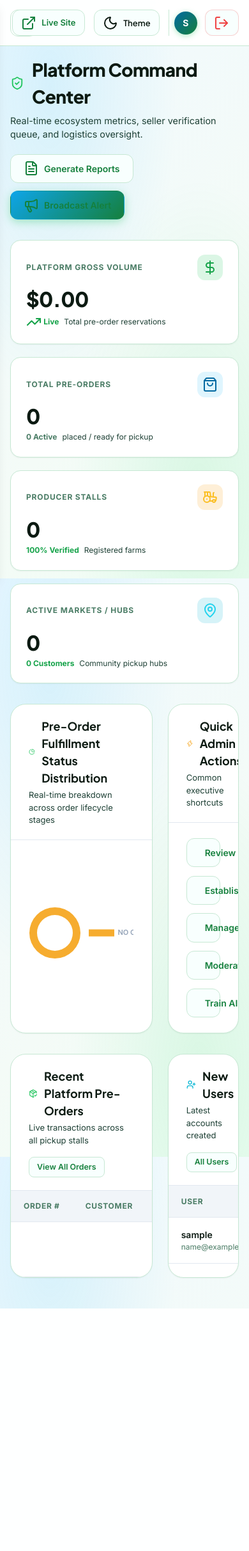
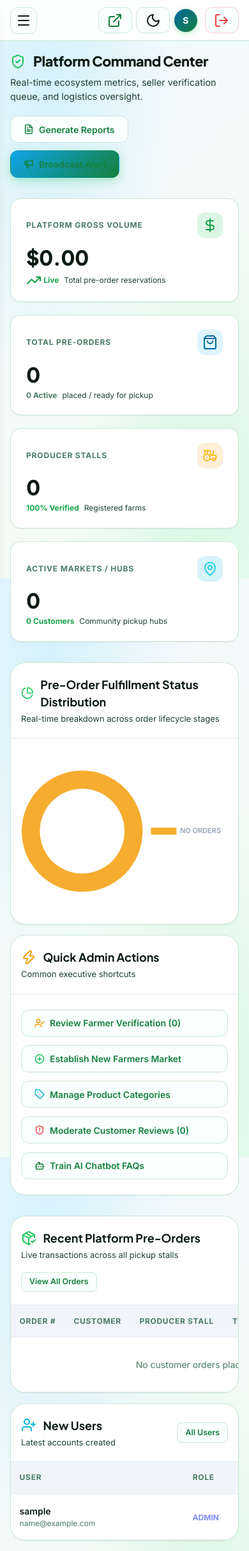
Before and after one commit to abdulrafaykhan11/MarketLink, a PHP site: page /admin/dashboard.php in a window 390 px wide. Shown: the whole page at 64% size. Before the commit the page ends 2045 px from the top, so only its background shows below. Run offline with PHP 8.4, Linux system fonts and the light colour scheme; the visitor is signed in with stand-in values (Sample User, id 1); data that the repository does not hold is empty.

Commit message:
Add responsive styles and enhance dashboard layout; include new product image

```diff
--- a/admin/dashboard.php
+++ b/admin/dashboard.php
@@ -177,7 +177,7 @@ try {
 </div>
 
 <!-- Charts & Visual Analytics Section -->
-<div style="display:grid; grid-template-columns: 2fr 1fr; gap:1.5rem; margin-bottom:2rem; @media(max-width:1024px){grid-template-columns: 1fr;}">
+<div class="admin-dashboard-split" style="margin-bottom:2rem;">
   <!-- Order Status Breakdown Chart -->
   <div class="admin-card" style="margin-bottom:0;">
     <div class="admin-card-header">
@@ -300,7 +300,7 @@ try {
 <?php endif; ?>
 
 <!-- Recent Platform Pre-Orders & System Registrations -->
-<div style="display:grid; grid-template-columns: 2fr 1fr; gap:1.5rem; @media(max-width:1024px){grid-template-columns: 1fr;}">
+<div class="admin-dashboard-split">
   <!-- Recent Pre-Orders Table -->
   <div class="admin-card">
     <div class="admin-card-header">
--- a/admin/includes/admin_header.php
+++ b/admin/includes/admin_header.php
@@ -69,6 +69,7 @@ $activeNav = $activeNav ?? 'dashboard';
   <!-- Core & Admin Stylesheets -->
   <link rel="stylesheet" href="<?= BASE_URL ?>/assets/css/main.css">
   <link rel="stylesheet" href="<?= BASE_URL ?>/assets/css/admin.css">
+  <link rel="stylesheet" href="<?= BASE_URL ?>/assets/css/responsive.css">
 
   <link rel="icon" type="image/svg+xml" href="<?= BASE_URL ?>/assets/images/logo.svg">
 </head>
--- /dev/null
+++ b/assets/css/responsive.css
@@ -0,0 +1,445 @@
+/* ===========================================================================
+   MarketLink - Shared responsive safeguards
+   Loaded after page styles to keep layouts inside every viewport.
+   =========================================================================== */
+
+html,
+body {
+  width: 100%;
+  max-width: 100%;
+}
+
+img,
+video,
+canvas,
+svg {
+  max-width: 100%;
+}
+
+img,
+video {
+  height: auto;
+}
+
+input,
+select,
+textarea,
+button {
+  max-width: 100%;
+}
+
+/* Flex and grid children otherwise retain their intrinsic minimum width. */
+.admin-main,
+.admin-content,
+.customer-main,
+.customer-content,
+.farmer-main,
+.farmer-content,
+.admin-card,
+.farmer-card,
+.dashboard-grid-2 > *,
+.cart-layout-grid > *,
+.farmer-grid-2-col > *,
+.farmer-grid-equal-2 > *,
+.admin-grid-split > *,
+.hero-grid > *,
+.bento-grid > *,
+.contact-layout > *,
+.auth-layout > * {
+  min-width: 0;
+}
+
+/* Keep dense data usable on small screens without allowing it to widen pages. */
+.admin-table-container,
+.farmer-table-responsive,
+.cart-table-responsive,
+.contrast-table {
+  max-width: 100%;
+  overscroll-behavior-inline: contain;
+  -webkit-overflow-scrolling: touch;
+  scrollbar-width: none;
+}
+
+.admin-table-container::-webkit-scrollbar,
+.farmer-table-responsive::-webkit-scrollbar,
+.cart-table-responsive::-webkit-scrollbar,
+.contrast-table::-webkit-scrollbar {
+  display: none;
+}
+
+.admin-table,
+.farmer-table,
+.cart-table-responsive .cart-items-table,
+.contrast-table table {
+  max-width: none;
+}
+
+pre,
+code {
+  overflow-wrap: anywhere;
+  white-space: pre-wrap;
+}
+
+@media (max-width: 1024px) {
+  .admin-dashboard-split {
+    display: grid;
+    grid-template-columns: minmax(0, 1fr);
+    gap: 1rem;
+  }
+
+  .admin-dashboard-split .admin-card {
+    margin-bottom: 0;
+  }
+
+  .admin-topbar,
+  .customer-topbar,
+  .farmer-topbar {
+    max-width: 100%;
+  }
+
+  .admin-topbar-left,
+  .customer-topbar-left,
+  .farmer-topbar-left,
+  .topbar-left,
+  .farmer-topbar-search,
+  .topbar-search-box {
+    min-width: 0;
+  }
+
+  .admin-stats-grid,
+  .farmer-stats-grid,
+  .stats-grid {
+    grid-template-columns: repeat(2, minmax(0, 1fr));
+  }
+
+  .products-catalog-grid,
+  .market-cards-grid,
+  .farmer-products-grid,
+  .stalls-grid,
+  .audience-grid,
+  .journey-grid,
+  .abt-principles-grid,
+  .abt-stats-grid {
+    grid-template-columns: repeat(2, minmax(0, 1fr));
+  }
+}
+
+@media (max-width: 768px) {
+  .admin-topbar,
+  .customer-topbar,
+  .farmer-topbar {
+    height: auto;
+    min-height: 64px;
+    padding: 0.65rem 1rem;
+    gap: 0.65rem;
+  }
+
+  .admin-topbar-right,
+  .customer-topbar-right,
+  .farmer-topbar-right,
+  .topbar-right {
+    gap: 0.4rem;
+    min-width: 0;
+  }
+
+  .admin-topbar-btn,
+  .topbar-btn,
+  .farmer-topbar-btn {
+    flex-shrink: 0;
+  }
+
+  .admin-topbar-right > div {
+    padding-left: 0 !important;
+    border-left: 0 !important;
+  }
+
+  .admin-page-breadcrumb,
+  .farmer-cutoff-ticker,
+  .farmer-topbar-search,
+  .topbar-search-box,
+  .admin-topbar-btn > span,
+  .farmer-btn-primary > span {
+    display: none;
+  }
+
+  .admin-content,
+  .customer-content,
+  .farmer-content {
+    padding-left: 1rem;
+    padding-right: 1rem;
+  }
+
+  .admin-card-header,
+  .admin-card-body,
+  .admin-toolbar,
+  .farmer-card,
+  .modal-header,
+  .modal-body,
+  .modal-footer,
+  .farmer-modal-header,
+  .farmer-modal-body,
+  .farmer-modal-footer {
+    padding-left: 1rem;
+    padding-right: 1rem;
+  }
+
+  .admin-page-header,
+  .page-header-row,
+  .farmer-page-header,
+  .farmer-card-header,
+  .farmer-alert-banner {
+    align-items: flex-start;
+  }
+
+  .admin-alert-banner {
+    flex-direction: column;
+  }
+
+  .admin-alert-banner > div {
+    min-width: 0;
+  }
+
+  .admin-header-actions,
+  .farmer-card-actions,
+  .farmer-hero-actions,
+  .filter-pills-row,
+  .farmer-action-group {
+    width: 100%;
+    flex-wrap: wrap;
+  }
+
+  .admin-toolbar {
+    align-items: stretch;
+  }
+
+  .admin-search-wrapper {
+    min-width: 0;
+    max-width: none;
+    width: 100%;
+  }
+
+  .admin-filter-tabs,
+  .filter-pills-row {
+    flex-wrap: nowrap;
+    overflow-x: auto;
+    padding-bottom: 0.25rem;
+    scrollbar-width: none;
+  }
+
+  .admin-filter-tabs::-webkit-scrollbar,
+  .filter-pills-row::-webkit-scrollbar {
+    display: none;
+  }
+
+  .admin-filter-tab,
+  .filter-pill {
+    flex: 0 0 auto;
+  }
+
+  .admin-stats-grid,
+  .farmer-stats-grid,
+  .stats-grid,
+  .products-catalog-grid,
+  .market-cards-grid,
+  .farmer-products-grid,
+  .stalls-grid,
+  .audience-grid,
+  .journey-grid,
+  .abt-mv-grid,
+  .abt-principles-grid,
+  .abt-stats-grid,
+  .form-grid {
+    grid-template-columns: minmax(0, 1fr);
+  }
+
+  .farmer-hero-actions > *,
+  .admin-header-actions > .admin-btn,
+  .farmer-action-group > .farmer-btn-action {
+    max-width: 100%;
+  }
+
+  .modal-backdrop,
+  .farmer-modal-backdrop,
+  .admin-modal-backdrop {
+    padding: 0.75rem;
+  }
+
+  .modal-window,
+  .farmer-modal,
+  .admin-modal-card {
+    width: 100%;
+    max-height: calc(100vh - 1.5rem);
+  }
+
+  /* Mobile-only replacement for the video hero. */
+  .hero-section {
+    height: auto;
+    min-height: 650px;
+    display: flex;
+    align-items: flex-end;
+    isolation: isolate;
+  }
+
+  .hero-fullscreen-video {
+    display: none;
+  }
+
+  .hero-fullscreen-bg {
+    background-image: url('../images/farm_fresh_hero.jpg');
+    background-position: center;
+    background-size: cover;
+  }
+
+  .hero-fullscreen-overlay {
+    background: linear-gradient(180deg, rgba(5, 20, 18, 0.22) 0%, rgba(5, 20, 18, 0.58) 43%, rgba(5, 20, 18, 0.96) 100%);
+  }
+
+  .hero-mobile-panel {
+    display: block;
+    position: relative;
+    z-index: 1;
+    width: 100%;
+    padding: 7rem 1.25rem 2rem;
+    color: #ffffff;
+  }
+
+  .hero-mobile-kicker {
+    display: inline-flex;
+    align-items: center;
+    gap: 0.5rem;
+    padding: 0.4rem 0.7rem;
+    border: 1px solid rgba(134, 239, 172, 0.45);
+    background: rgba(5, 46, 22, 0.72);
+    color: #dcfce7;
+    font-size: 0.75rem;
+    font-weight: 700;
+    text-transform: uppercase;
+  }
+
+  .hero-mobile-kicker span {
+    width: 0.45rem;
+    height: 0.45rem;
+    border-radius: 50%;
+    background: #4ade80;
+    box-shadow: 0 0 0 0.25rem rgba(74, 222, 128, 0.18);
+  }
+
+  .hero-mobile-panel h1 {
+    max-width: 20rem;
+    margin: 1rem 0 0.75rem;
+    font-family: var(--font-heading);
+    font-size: 2.1rem;
+    font-weight: 800;
+    line-height: 1.12;
+    letter-spacing: 0;
+  }
+
+  .hero-mobile-panel p {
+    max-width: 31rem;
+    margin: 0;
+    color: #dbeafe;
+    font-size: 0.95rem;
+    line-height: 1.6;
+  }
+
+  .hero-mobile-actions {
+    display: grid;
+    grid-template-columns: minmax(0, 1fr) minmax(0, 1fr);
+    gap: 0.7rem;
+    margin-top: 1.5rem;
+  }
+
+  .hero-mobile-actions a {
+    min-height: 46px;
+    display: inline-flex;
+    align-items: center;
+    justify-content: center;
+    padding: 0.65rem 0.75rem;
+    border-radius: 8px;
+    font-family: var(--font-heading);
+    font-size: 0.78rem;
+    font-weight: 700;
+    line-height: 1.25;
+    text-align: center;
+  }
+
+  .hero-mobile-primary {
+    background: #22c55e;
+    color: #052e16 !important;
+  }
+
+  .hero-mobile-secondary {
+    border: 1px solid rgba(224, 242, 254, 0.48);
+    background: rgba(7, 35, 30, 0.55);
+    color: #f0fdf4 !important;
+  }
+
+  .hero-mobile-proof {
+    display: grid;
+    gap: 0.15rem;
+    margin-top: 1.75rem;
+    padding-top: 1rem;
+    border-top: 1px solid rgba(224, 242, 254, 0.28);
+    color: #dbeafe;
+    font-size: 0.78rem;
+  }
+
+  .hero-mobile-proof strong {
+    color: #86efac;
+    font-family: var(--font-heading);
+    font-size: 0.85rem;
+  }
+}
+
+.hero-mobile-panel {
+  display: none;
+}
+
+.admin-btn > svg,
+.admin-btn > i[data-lucide] {
+  width: 1rem;
+  height: 1rem;
+  min-width: 1rem;
+  min-height: 1rem;
+  stroke-width: 2.25;
+}
+
+.admin-btn-danger.admin-btn-sm:has(> svg:only-child),
+.admin-btn-danger.admin-btn-sm:has(> i[data-lucide]:only-child) {
+  width: 2.25rem;
+  height: 2.25rem;
+  padding: 0;
+}
+
+@media (max-width: 480px) {
+  .admin-page-title-group h1,
+  .page-header-row h1,
+  .farmer-page-header h1 {
+    font-size: 1.35rem;
+    overflow-wrap: anywhere;
+  }
+
+  .admin-alert-banner,
+  .farmer-alert-banner,
+  .customer-welcome-banner {
+    padding: 1rem;
+  }
+
+  .admin-table th,
+  .admin-table td,
+  .farmer-table th,
+  .farmer-table td {
+    padding-left: 0.85rem;
+    padding-right: 0.85rem;
+  }
+
+  #toast-container {
+    top: 0.75rem;
+    right: 0.75rem;
+    width: calc(100% - 1.5rem);
+  }
+
+  .hero-mobile-actions {
+    grid-template-columns: minmax(0, 1fr);
+  }
+}
--- a/customer/cart.php
+++ b/customer/cart.php
@@ -85,6 +85,7 @@ if ($firstStallId) {
             </a>
           </div>
 
+          <div class="cart-table-responsive">
           <table class="cart-items-table">
             <thead>
               <tr>
@@ -140,6 +141,7 @@ if ($firstStallId) {
               <?php endforeach; ?>
             </tbody>
           </table>
+          </div>
         </div>
       <?php endforeach; ?>
     </div>
--- a/customer/includes/customer_header.php
+++ b/customer/includes/customer_header.php
@@ -61,6 +61,7 @@ $activePage = $activePage ?? 'dashboard';
   <link rel="stylesheet" href="<?= BASE_URL ?>/assets/css/main.css">
   <link rel="stylesheet" href="<?= BASE_URL ?>/assets/css/home.css">
   <link rel="stylesheet" href="<?= BASE_URL ?>/assets/css/customer.css">
+  <link rel="stylesheet" href="<?= BASE_URL ?>/assets/css/responsive.css">
 
   <!-- Leaflet CSS for Map integration -->
   <link rel="stylesheet" href="https://unpkg.com/leaflet@1.9.4/dist/leaflet.css" integrity="sha256-p4NxAoJBhIIN+hmNHrzRCf9tD/miZyoHS5obTRR9BMY=" crossorigin=""/>
--- a/customer/orders.php
+++ b/customer/orders.php
@@ -218,6 +218,7 @@ if (!empty($orderIds)) {
         </div>
 
         <!-- Itemized Table -->
+        <div class="cart-table-responsive">
         <table class="cart-items-table" style="margin-bottom:1.5rem;">
           <thead>
             <tr>
@@ -256,6 +257,7 @@ if (!empty($orderIds)) {
             <?php endforeach; ?>
           </tbody>
         </table>
+        </div>
 
         <!-- Order Action Buttons -->
         <div style="display:flex; justify-content:flex-end; gap:0.75rem; border-top:1px solid var(--border-subtle); padding-top:1rem; flex-wrap:wrap;">
--- a/farmer/includes/farmer_header.php
+++ b/farmer/includes/farmer_header.php
@@ -96,6 +96,7 @@ $cutoffFormatted = date('g:i A', strtotime($cutoffTime));
   <!-- Core Design System & Farmer Portal Stylesheets -->
   <link rel="stylesheet" href="<?= BASE_URL ?>/assets/css/main.css">
   <link rel="stylesheet" href="<?= BASE_URL ?>/assets/css/farmer.css">
+  <link rel="stylesheet" href="<?= BASE_URL ?>/assets/css/responsive.css">
 
   <link rel="icon" type="image/svg+xml" href="<?= BASE_URL ?>/assets/images/logo.svg">
 </head>
--- a/includes/header.php
+++ b/includes/header.php
@@ -31,6 +31,7 @@ $pageTitle = $pageTitle ?? 'Direct Farmers Marketplace';
   <link rel="stylesheet" href="<?= BASE_URL ?>/assets/css/main.css">
   <link rel="stylesheet" href="<?= BASE_URL ?>/assets/css/home.css">
   <link rel="stylesheet" href="<?= BASE_URL ?>/assets/css/auth.css">
+  <link rel="stylesheet" href="<?= BASE_URL ?>/assets/css/responsive.css">
 
   <!-- Favicon -->
   <link rel="icon" type="image/svg+xml" href="<?= BASE_URL ?>/assets/images/logo.svg">
```
Also changed, not shown: index.php (+14 -0 lines), uploads/products/product_9_1790317377_8735.jpg (added).
